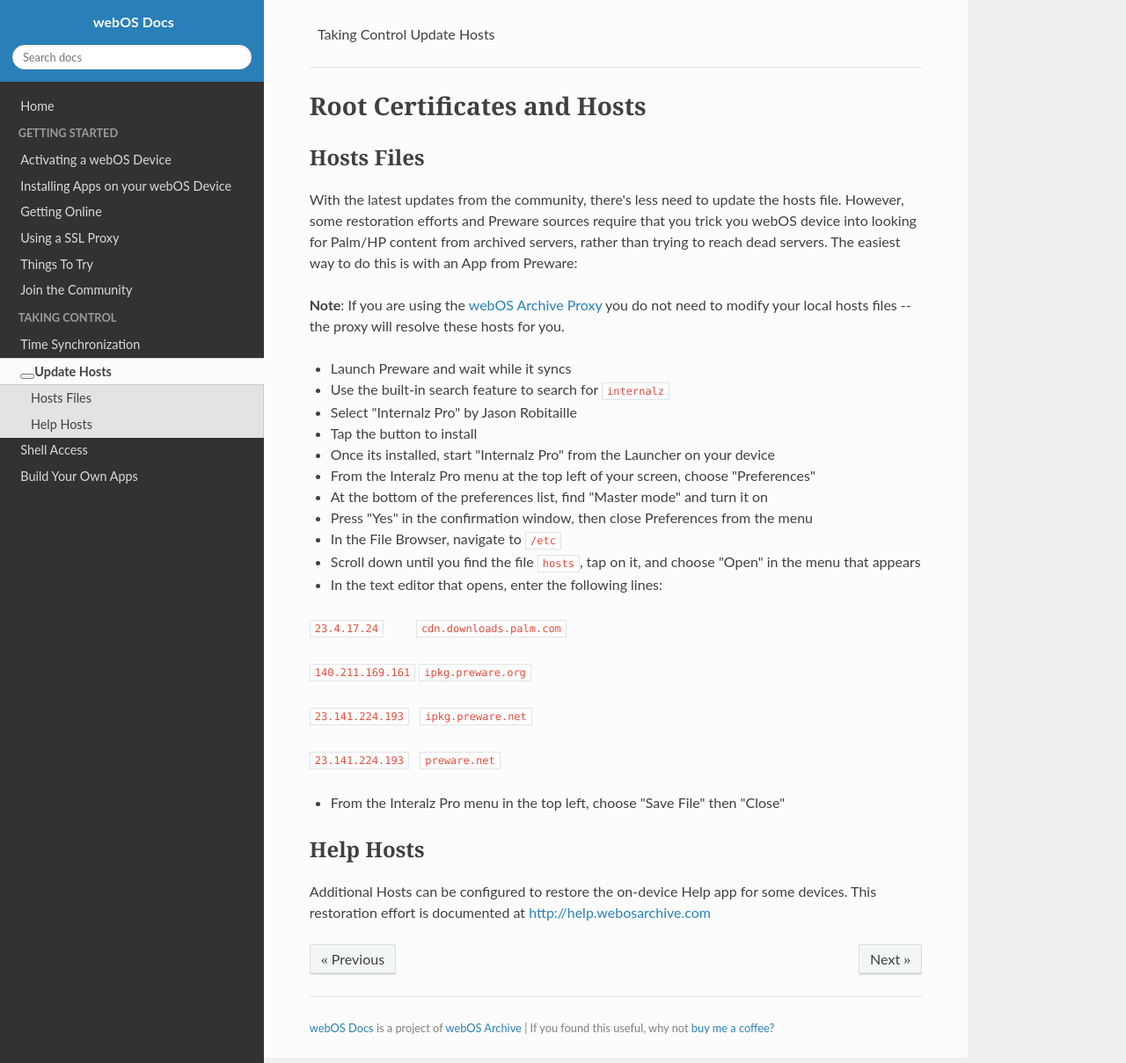
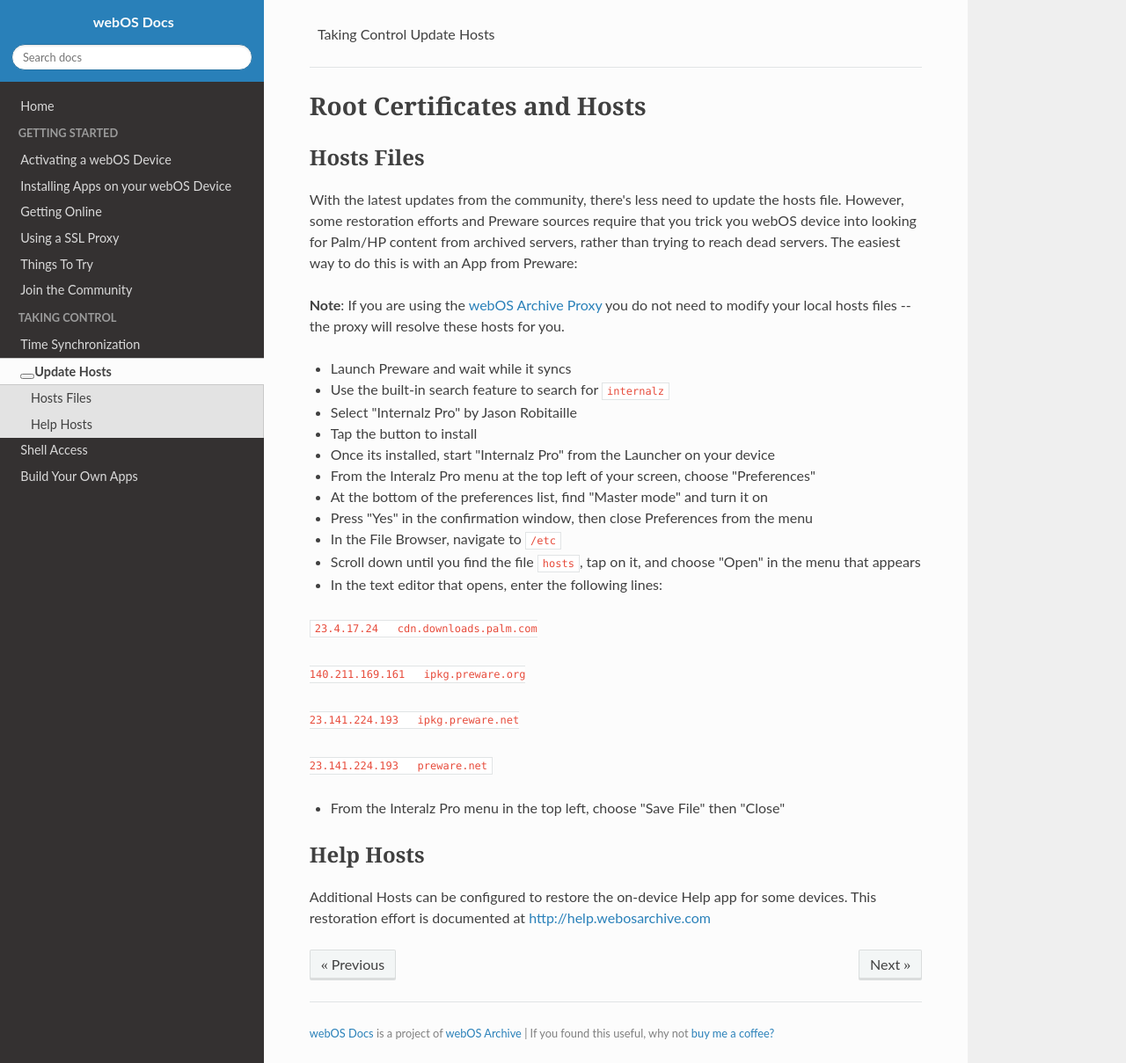
Before and after one commit to webOSArchive/webos-docs, an MkDocs documentation site: the page built from docs/hosts.md, in a window 1280 px wide and 1209 px high. Shown: the whole window at 88% size. Built offline with MkDocs 1.6.1, drawn with Linux system fonts in a browser that asks for light colours; nearby versions of some CDN libraries; some web fonts are replaced; library files that are not in the unit come from our copies.

Commit message:
try different code

```diff
--- a/docs/hosts.md
+++ b/docs/hosts.md
@@ -18,13 +18,10 @@ With the latest updates from the community, there's less need to update the host
 * Scroll down until you find the file `hosts`, tap on it, and choose "Open" in the menu that appears
 * In the text editor that opens, enter the following lines:
 
-`23.4.17.24`&nbsp;&nbsp;&nbsp;&nbsp;&nbsp;&nbsp;&nbsp;&nbsp; `cdn.downloads.palm.com`
-
-`140.211.169.161` `ipkg.preware.org`
-
-`23.141.224.193`&nbsp;&nbsp; `ipkg.preware.net`
-
-`23.141.224.193`&nbsp;&nbsp; `preware.net`
+<code>23.4.17.24 &nbsp; cdn.downloads.palm.com<br/>
+140.211.169.161 &nbsp; ipkg.preware.org<br/>
+23.141.224.193 &nbsp; ipkg.preware.net<br/>
+23.141.224.193 &nbsp; preware.net<br/></code>
 
 * From the Interalz Pro menu in the top left, choose "Save File" then "Close"
 
```
